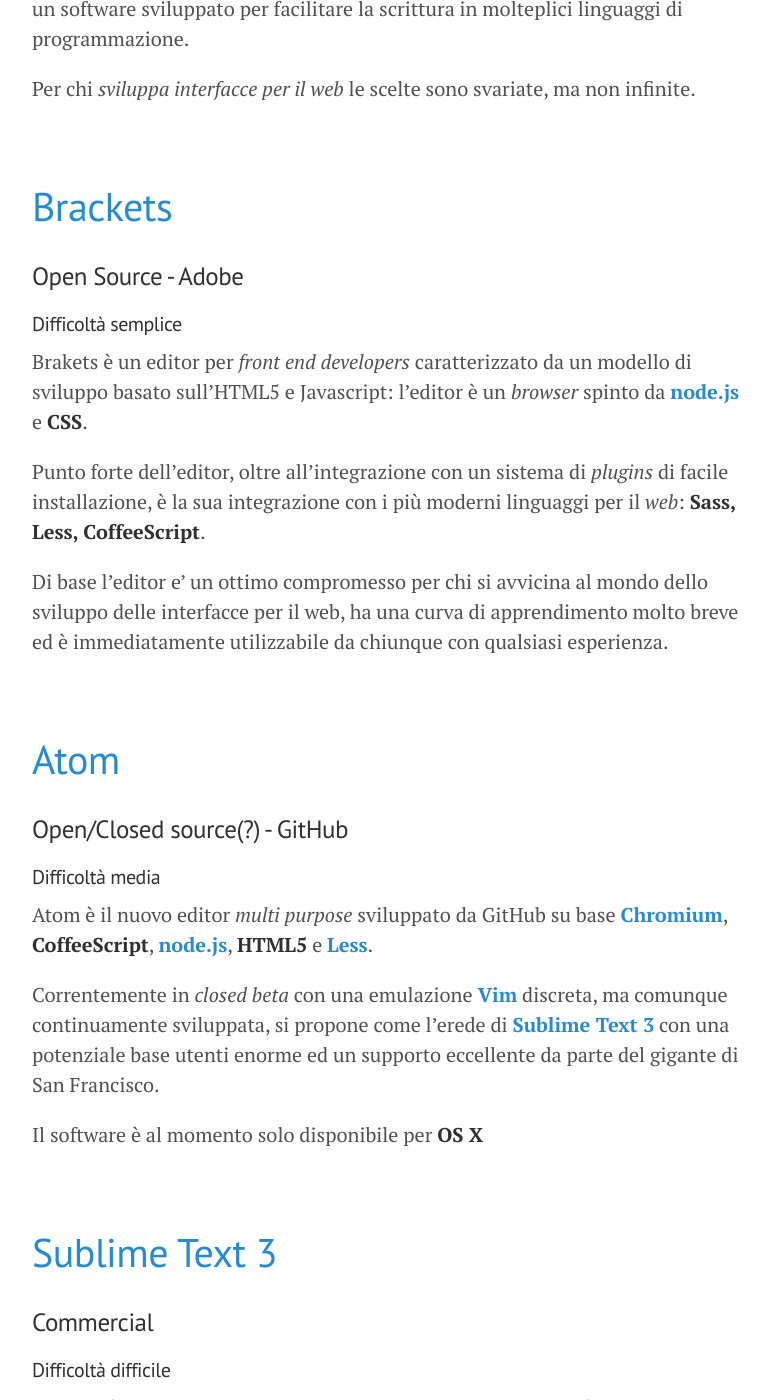
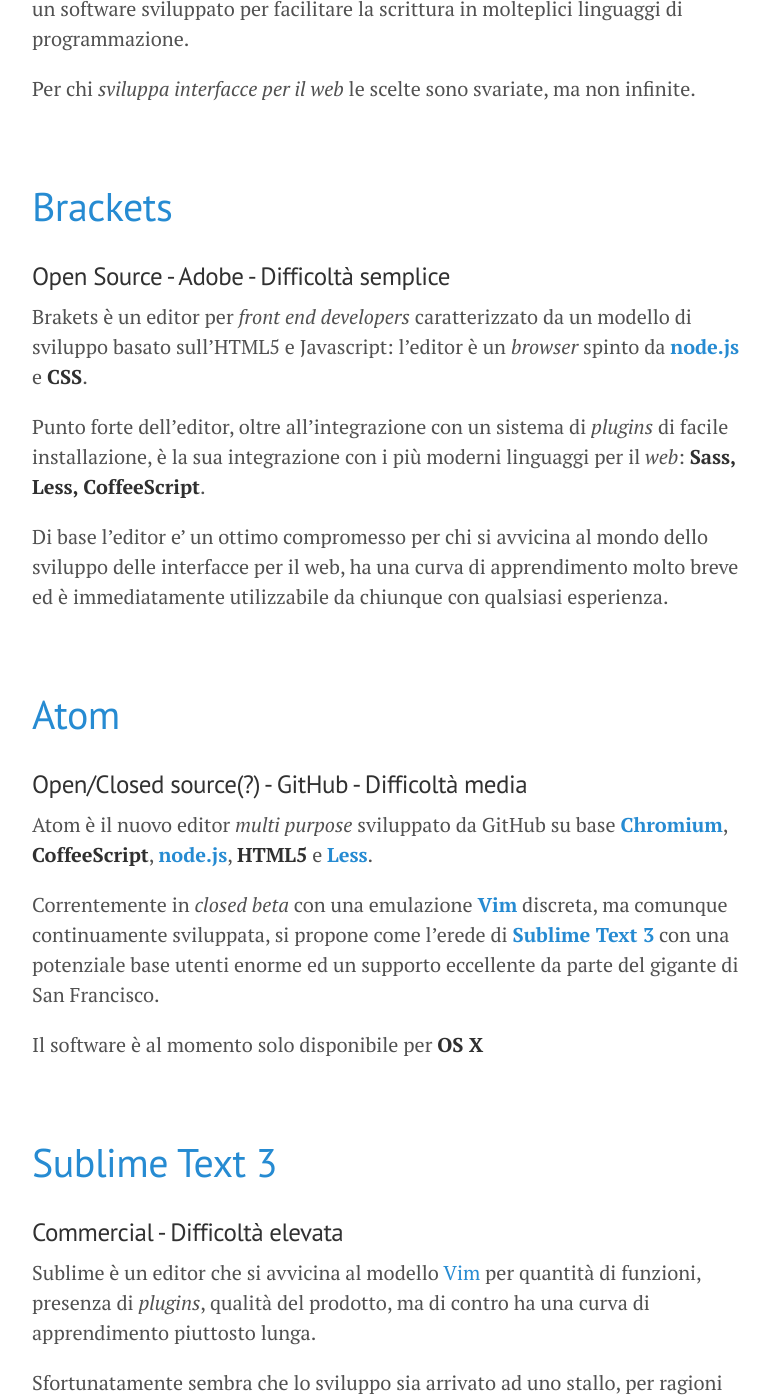
Before and after one commit to genoma/genoma.github.io, a Jekyll site: the page built from _posts/2014-03-01-sugli-editor.md, in a window 1280 px wide and 1400 px high, scrolled down 328 px. Shown: the whole window, without its empty margins (248-1018 px from the left). Built offline with Jekyll 4.4.1, drawn with Linux system fonts in a browser that asks for light colours; Markdown is read by kramdown in place of the engine named in the settings; some of the changed text lies outside the part shown.

Commit message:
fix post

```diff
--- a/_posts/2014-03-01-sugli-editor.md
+++ b/_posts/2014-03-01-sugli-editor.md
@@ -11,8 +11,7 @@
 <br>
 
 # [Brackets](http://brackets.io/)
-### Open Source - Adobe
-#### Difficoltà semplice
+### Open Source - Adobe - Difficoltà semplice
 
 Brakets è un editor per _front end developers_ caratterizzato da un modello di sviluppo basato sull’HTML5 e Javascript: l’editor è un _browser_ spinto da **[node.js](http://nodejs.org/)** e **CSS**.
 
@@ -23,8 +22,7 @@
 <br>
 
 # [Atom](https://atom.io/)
-### Open/Closed source(?) - GitHub
-#### Difficoltà media
+### Open/Closed source(?) - GitHub - Difficoltà media
 
 Atom è il nuovo editor _multi purpose_ sviluppato da GitHub su base **[Chromium](http://www.chromium.org/)**, **CoffeeScript**, **[node.js](http://nodejs.org/)**, **HTML5** e **[Less](http://lesscss.org/)**.
 
@@ -35,8 +33,7 @@
 <br>
 
 # [Sublime Text 3](http://www.sublimetext.com/3)
-### Commercial
-#### Difficoltà difficile
+### Commercial - Difficoltà elevata
 
 Sublime è un editor che si avvicina al modello [Vim](http://www.vim.org/) per quantità di funzioni, presenza di _plugins_, qualità del prodotto, ma di contro ha una curva di apprendimento piuttosto lunga.
 
@@ -45,8 +42,7 @@
 <br>
 
 # [Vim](http://www.vim.org)
-### Open Source
-#### Difficoltà difficile
+### Open Source Difficoltà agghiacciante
 
 _Vim e’ un tool il cui uso deve essere imparato_ [[Vim - About]](http://www.vim.org/about.php)]
 
```
